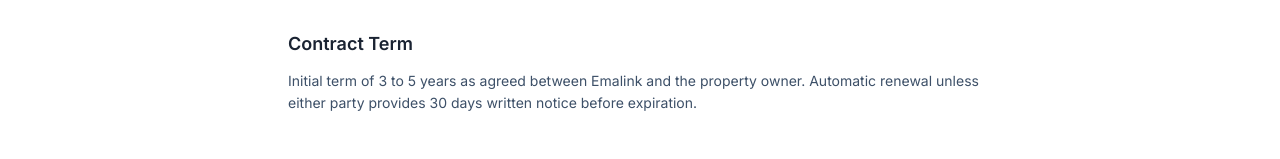
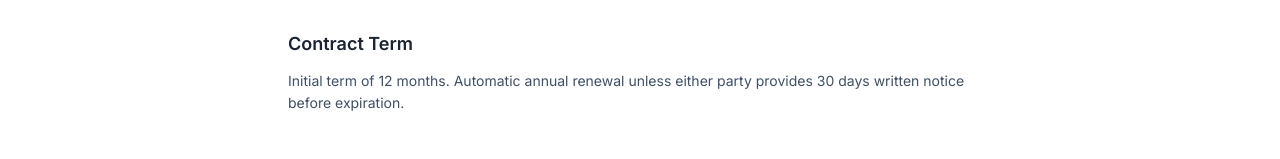
Before and after one commit to mungasteve/emalink-rental-management, a Next.js app: page /terms in a window 1280 px wide. Shown: the part 503-662 px from the top of the page. Built offline with nearby package versions, Linux system fonts and the light colour scheme; no server answers.

Commit message:
fix: reduce contract term to 12 months for early adopter trust
3-5 year lock-in contradicts 'onboarding first landlords' positioning.
12 months with annual renewal + 30-day no-penalty exit is more credible
for an unproven operator asking people to take a chance.

```diff
--- a/src/app/terms/page.tsx
+++ b/src/app/terms/page.tsx
@@ -24,7 +24,7 @@
           <div>
             <h2 className="font-semibold text-navy-800 text-lg mb-3">Contract Term</h2>
             <p className="text-navy-600 text-sm leading-relaxed">
-              Initial term of 3 to 5 years as agreed between Emalink and the property owner. Automatic renewal unless either party provides 30 days written notice before expiration.
+              Initial term of 12 months. Automatic annual renewal unless either party provides 30 days written notice before expiration.
             </p>
           </div>
 
```
